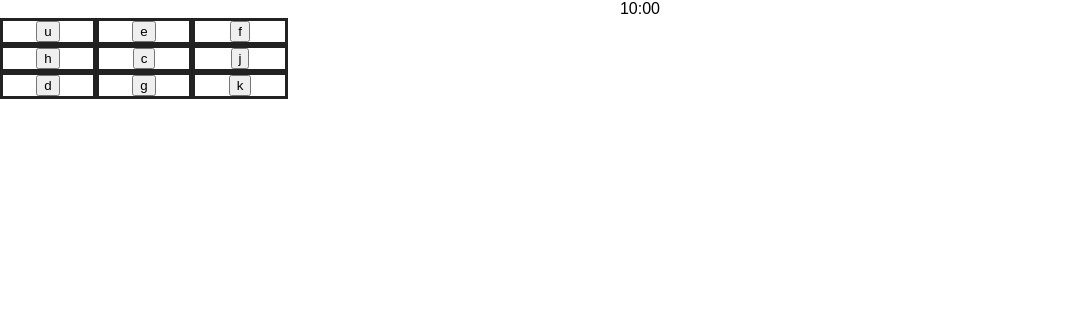
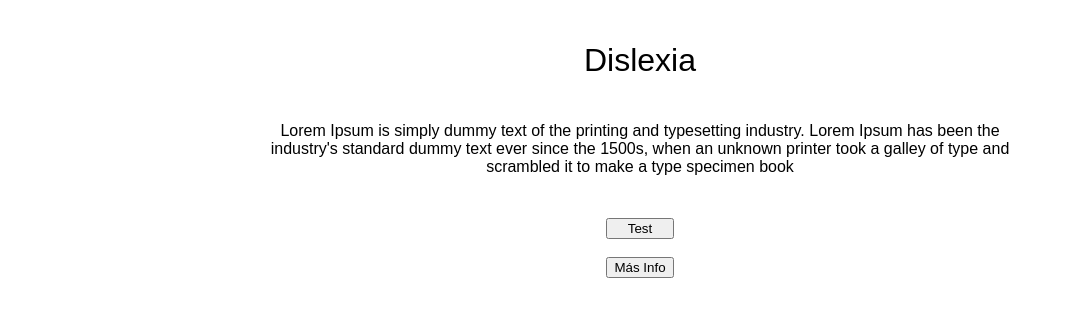
Before and after one commit to Devs4good/ludocandys, a React (Create React App) app: page / in a window 1280 px wide. Shown: the top 316 px of the page, without its empty margins (0-1072 px from the left). Built offline with nearby package versions, Linux system fonts and the light colour scheme.

Commit message:
Menu inicial

```diff
--- a/src/index.js
+++ b/src/index.js
@@ -2,7 +2,8 @@ import React from 'react';
 import ReactDOM from 'react-dom';
 import './index.css';
 import App from './App';
+import Menu from './menu.js';
 import registerServiceWorker from './registerServiceWorker';
 
-ReactDOM.render(<App />, document.getElementById('root'));
+ReactDOM.render(<Menu />, document.getElementById('root'));
 registerServiceWorker();
--- /dev/null
+++ b/src/menu.css
@@ -0,0 +1,23 @@
+.titulo{
+  text-align: center;
+  font-size: xx-large;
+}
+
+.descripcion{
+  text-align: center;
+  font-size: medium;
+  width: 60%;
+}
+
+.pagina{
+  display: flex;
+  align-items: center;
+  flex-direction: column;
+  justify-content: space-evenly;
+  height: 20em;
+}
+
+.botones{
+  display: flex;
+  flex-direction: column;
+}
--- /dev/null
+++ b/src/menu.js
@@ -0,0 +1,27 @@
+import React, { Component } from 'react';
+import './menu.css';
+
+
+class Menu extends Component {
+  render() {
+
+    return (
+      <div className="pagina">
+        <div className="titulo">
+          Dislexia
+        </div>
+        <div className="descripcion">
+          Lorem Ipsum is simply dummy text of the printing and typesetting industry. Lorem Ipsum has been the industry's standard dummy text ever since the 1500s, when an unknown printer took a galley of type and scrambled it to make a type specimen book
+        </div>
+        <div className="botones">
+          <button onClick={() => null}>Test</button>
+          <br/>
+          <button onClick={() => null}>Más Info</button>
+        </div>
+
+      </div>
+    );
+  }
+}
+
+export default Menu;
```
Also changed, not shown: package.json (line endings or trailing spaces), 1 other file (tests, documents, lock files or other folders).
